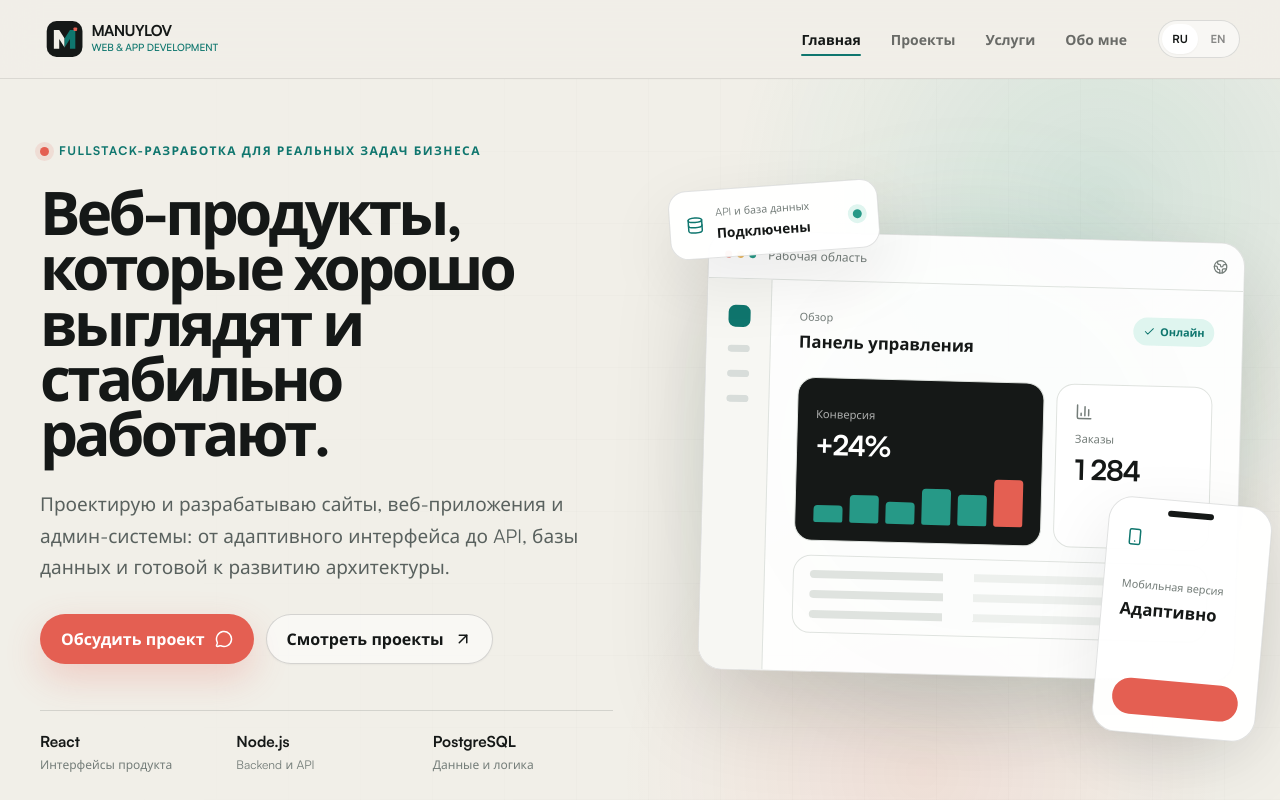
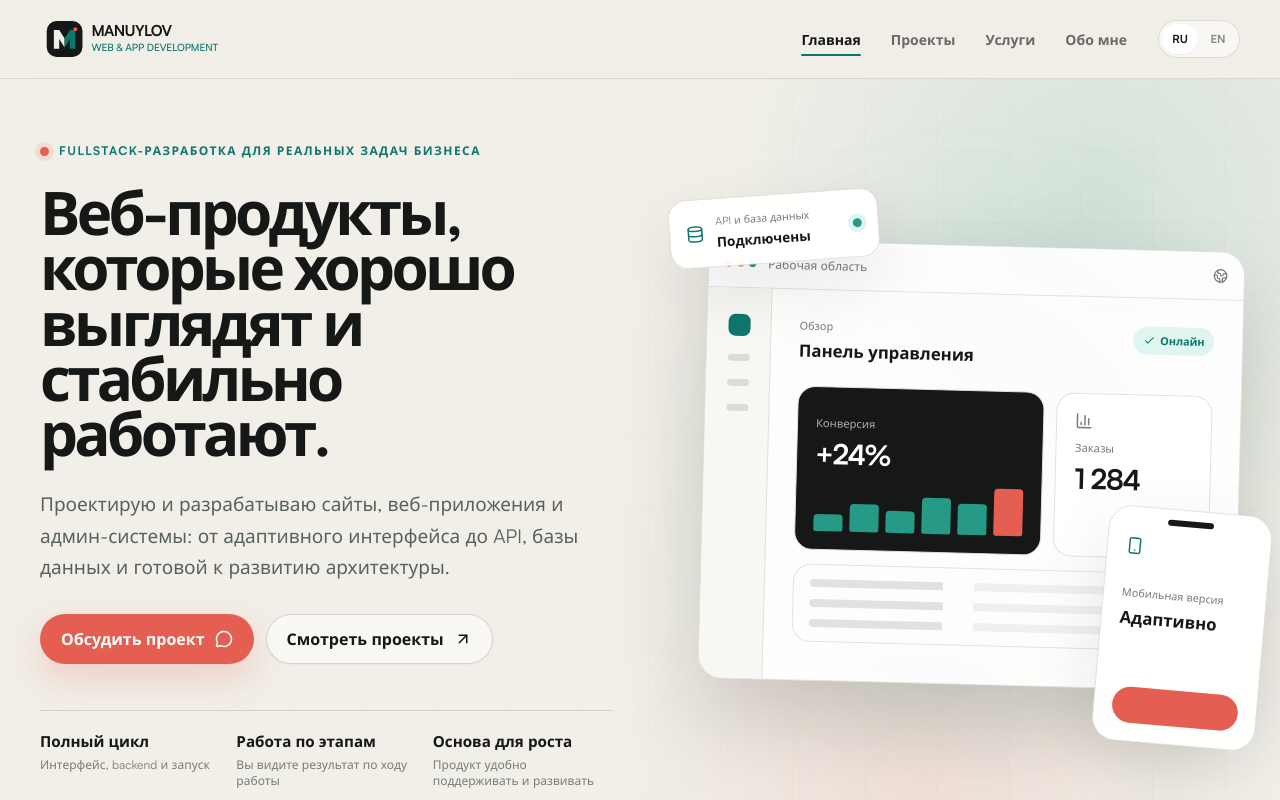
Before and after one commit to Aleks-man/portfolio, a React (Vite) app: page / in a window 1280 px wide. Shown: the top 800 px of the page. Built offline with nearby package versions, Linux system fonts and the light colour scheme.

Commit message:
content: clarify hero client benefits

```diff
--- a/src/content/portfolio.ts
+++ b/src/content/portfolio.ts
@@ -22,11 +22,11 @@ export const content = {
       lead: "I design and build websites, web applications, and admin systems — from responsive interfaces to APIs, databases, and production-ready architecture.",
       primaryAction: "Discuss a project",
       secondaryAction: "Explore projects",
-      highlightsLabel: "Core capabilities",
+      highlightsLabel: "Why work with me",
       highlights: [
-        { value: "React", label: "Product interfaces" },
-        { value: "Node.js", label: "Backend and API" },
-        { value: "PostgreSQL", label: "Data and logic" },
+        { value: "Full cycle", label: "Interface, backend, and launch" },
+        { value: "Work in stages", label: "You see progress throughout the project" },
+        { value: "Built to grow", label: "Easy to maintain and extend" },
       ],
       visual: {
         ariaLabel: "A responsive commerce dashboard connected to an API and database",
@@ -357,11 +357,11 @@ export const content = {
       lead: "Проектирую и разрабатываю сайты, веб-приложения и админ-системы: от адаптивного интерфейса до API, базы данных и готовой к развитию архитектуры.",
       primaryAction: "Обсудить проект",
       secondaryAction: "Смотреть проекты",
-      highlightsLabel: "Основные компетенции",
+      highlightsLabel: "Преимущества работы",
       highlights: [
-        { value: "React", label: "Интерфейсы продукта" },
-        { value: "Node.js", label: "Backend и API" },
-        { value: "PostgreSQL", label: "Данные и логика" },
+        { value: "Полный цикл", label: "Интерфейс, backend и запуск" },
+        { value: "Работа по этапам", label: "Вы видите результат по ходу работы" },
+        { value: "Основа для роста", label: "Продукт удобно поддерживать и развивать" },
       ],
       visual: {
         ariaLabel: "Адаптивная панель управления, подключённая к API и базе данных",
```
